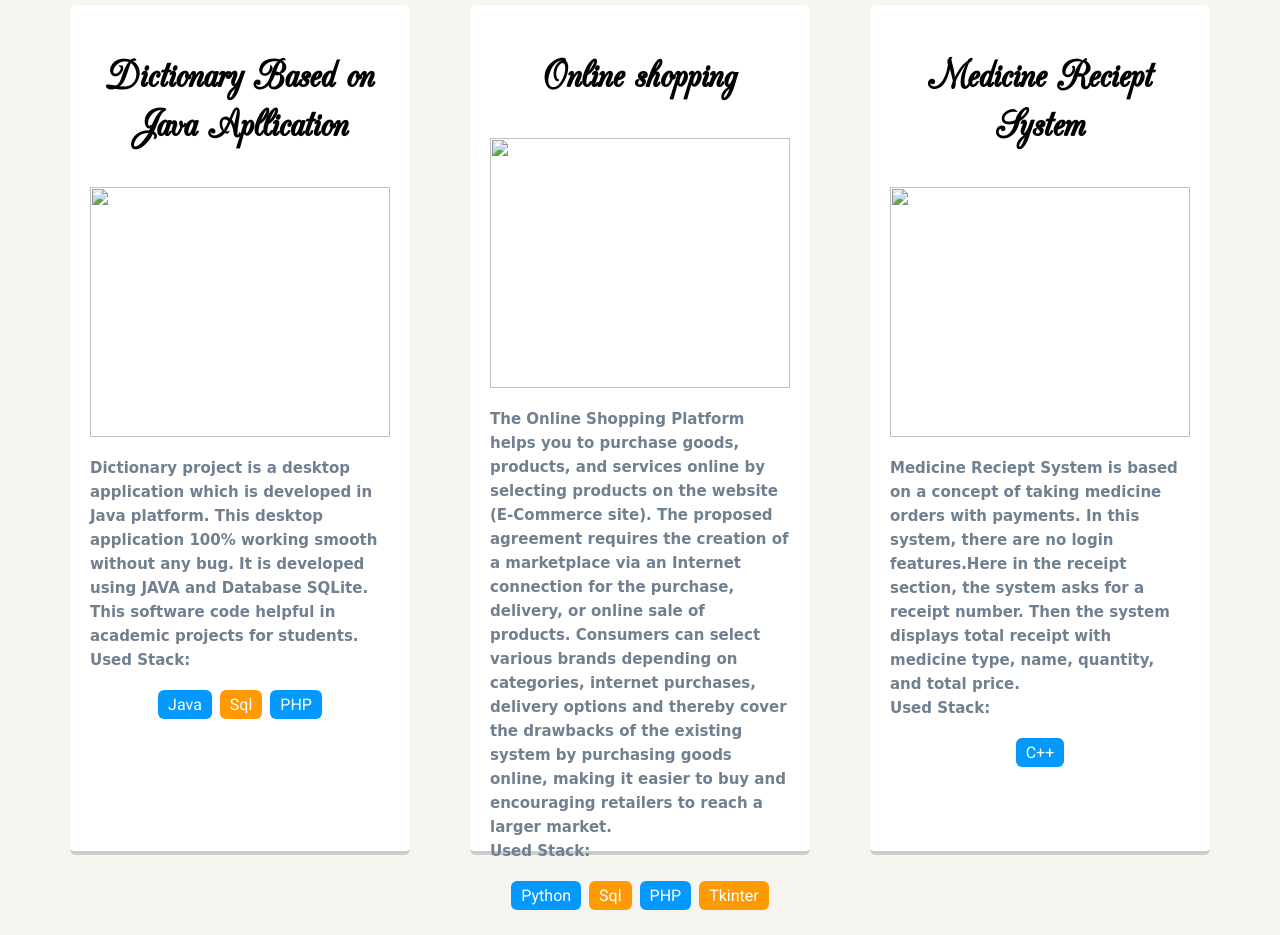
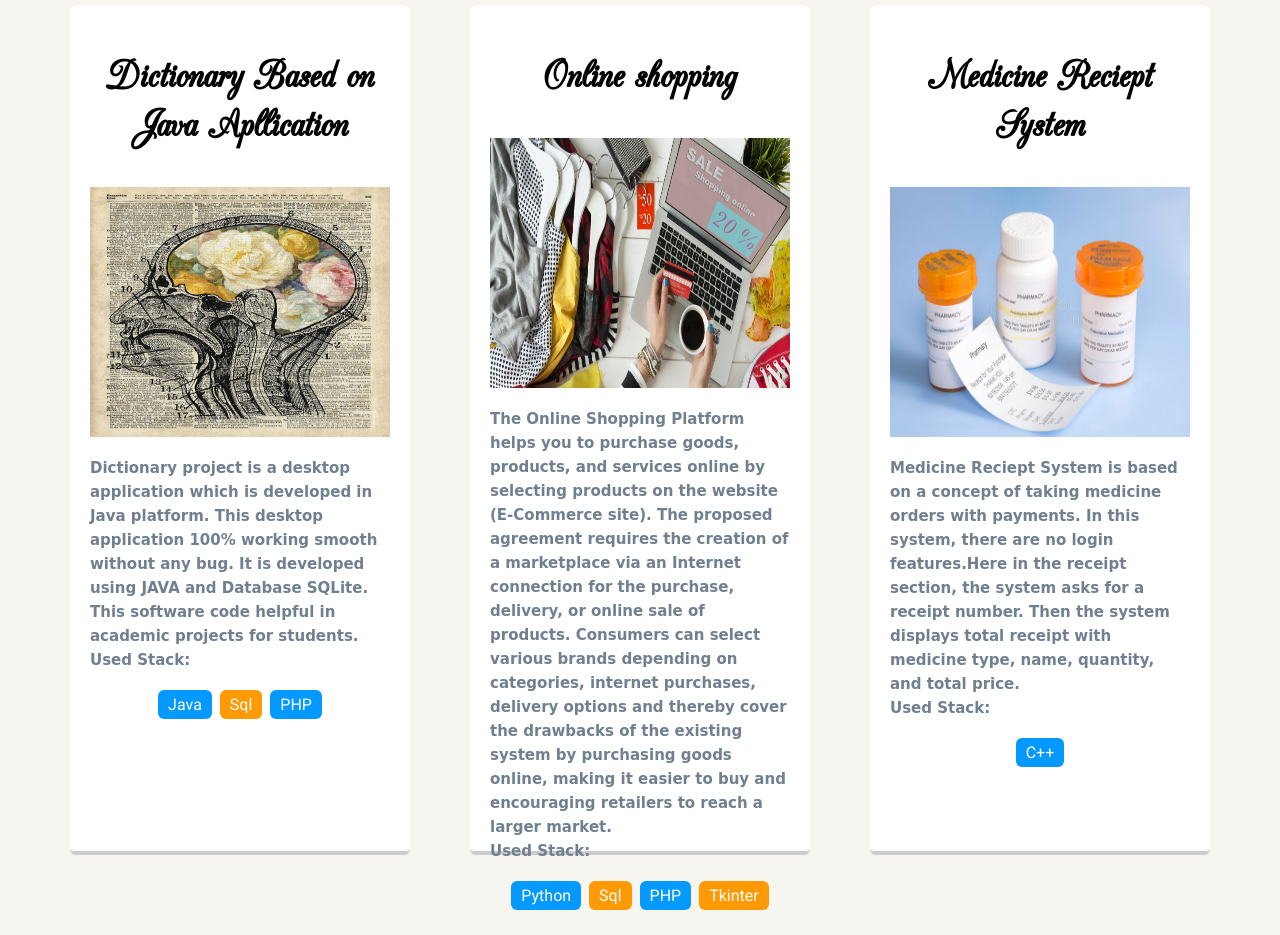
Before and after one commit to ArpanRandhawa/Personal-Website, a plain HTML site: page experience.html in a window 1280 px wide. Shown: the part 1420-2355 px from the top of the page. Drawn offline with Linux system fonts and the light colour scheme; a web font is replaced by a local one.

Commit message:
Update experience.html

```diff
--- a/experience.html
+++ b/experience.html
@@ -55,7 +55,7 @@
    <main class="flex" id="project">
       <div class="card3">
         <h2 style="color: black; font-size: 45px; text-align: center; font-family: Champagne,cursive; "><b>Dictionary Based on Java Apllication</b></h2>
-        <img src="images/dict.jpg" width="300px" height="250px">
+        <img src="dict.jpg" width="300px" height="250px">
         <p style="font-size: 15px; font-family: Dobkin,cursive;"> <b> Dictionary project is a desktop application which is developed in Java platform. This desktop application 100% working smooth without any bug. It is developed using JAVA and Database SQLite. This software code helpful in academic projects for students.<br>
         Used Stack:</b></p>
         <ul class="skills">
@@ -67,7 +67,7 @@
 
       <div class="card4">
         <h2 style="color: black; font-size: 45px; text-align: center; font-family: Champagne,cursive; "><b>Online shopping</b></h2>
-        <img src="images/online.jpg" width="300px" height="250px">
+        <img src="online.jpg" width="300px" height="250px">
         <p style="font-size: 15px; font-family: Dobkin,cursive;"><b>The Online Shopping Platform helps you to purchase goods, products, and services online by selecting products on the website (E-Commerce site). The proposed agreement requires the creation of a marketplace via an Internet connection for the purchase, delivery, or online sale of products. Consumers can select various brands depending on categories, internet purchases, delivery options and thereby cover the drawbacks of the existing system by purchasing goods online, making it easier to buy and encouraging retailers to reach a larger market.
         <br>  Used Stack:</b></p>
         <ul class="skills">
@@ -80,7 +80,7 @@
 
       <div class="card5">
         <h2 style="color: black; font-size: 45px; text-align: center; font-family: Champagne,cursive; "><b>Medicine Reciept System</b></h2>
-        <img src="images/med.jpg" width="300px" height="250px">
+        <img src="med.jpg" width="300px" height="250px">
         <p style="font-size: 15px; font-family: Dobkin,cursive;"><b>Medicine Reciept System is based on a concept of taking medicine orders with payments. In this system, there are no login features.Here in the receipt section, the system asks for a receipt number. Then the system displays total receipt with medicine type, name, quantity, and total price.
         <br>  Used Stack:</b></p>
         <ul class="skills">
```
